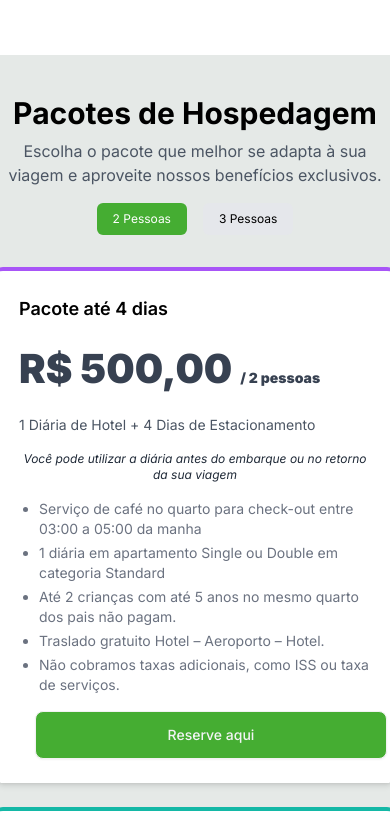
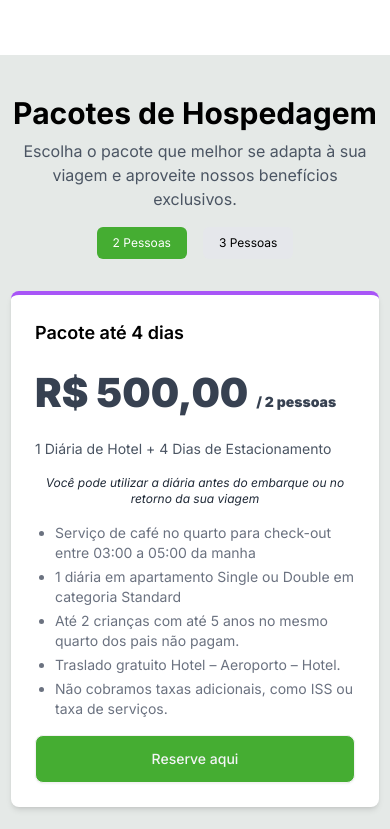
Before and after one commit to hotelcolonial/autopark, a Next.js app: page / in a window 390 px wide. Shown: the part 4340-5169 px from the top of the page. Built offline with nearby package versions, Linux system fonts and the light colour scheme; a web font is replaced by a local one.

Commit message:
packages ui

```diff
--- a/src/components/ui/Home.tsx
+++ b/src/components/ui/Home.tsx
@@ -383,7 +383,7 @@ const HomePage = () => {
       >
         <div className="text-center">
           <h2 className="text-3xl font-bold mb-2">Pacotes de Hospedagem</h2>
-          <p className="text-gray-600 mb-4">
+          <p className="text-gray-600 mb-4 px-3 md:px-0">
             Escolha o pacote que melhor se adapta à sua viagem e aproveite
             nossos benefícios exclusivos.
           </p>
@@ -421,7 +421,7 @@ const HomePage = () => {
             return (
               <div
                 key={index}
-                className={`bg-white rounded-lg shadow-md border-t-4 ${pack.borderColor} w-[25rem] p-6`}
+                className={`bg-white rounded-lg shadow-md border-t-4 ${pack.borderColor} w-[23rem] md:w-[25rem] p-6`}
               >
                 <h2 className="text-lg font-semibold mb-2">{pack.title}</h2>
                 <p className="text-[2.5rem] xl:text-[3rem] font-black text-gray-700 my-4">
@@ -450,7 +450,7 @@ const HomePage = () => {
                     getAdjustedPrice(pack)
                   )}%20para%20${numPeople}%20pessoa${numPeople > 1 ? "s" : ""}`}
                   target="_blank"
-                  className="ml-4 bg-primary-green font-medium text-gray-100 btn w-full md:w-auto"
+                  className="md:ml-4 bg-primary-green font-medium text-gray-100 btn w-full md:w-auto"
                 >
                   Reserve aqui
                 </Link>
```
